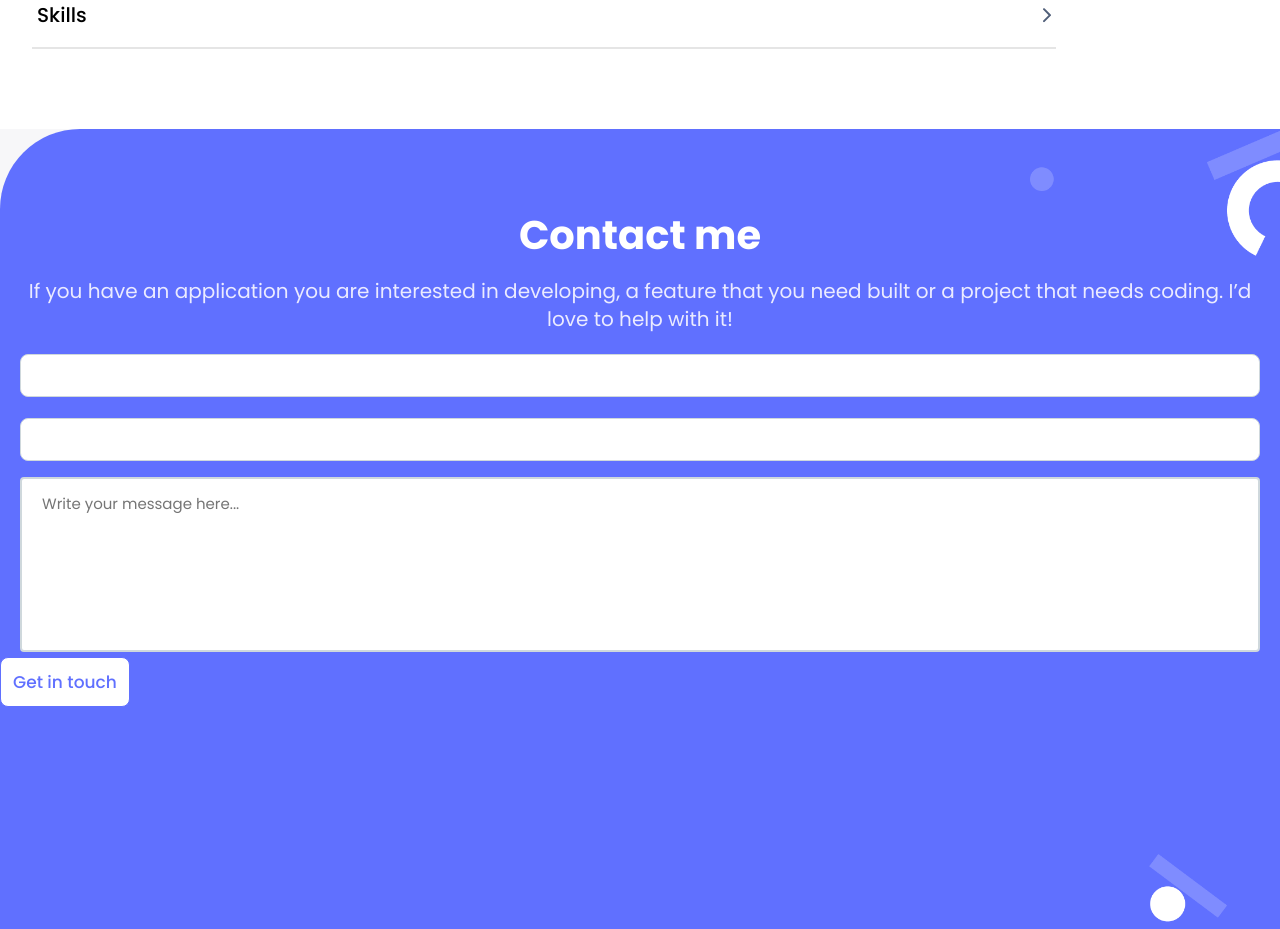
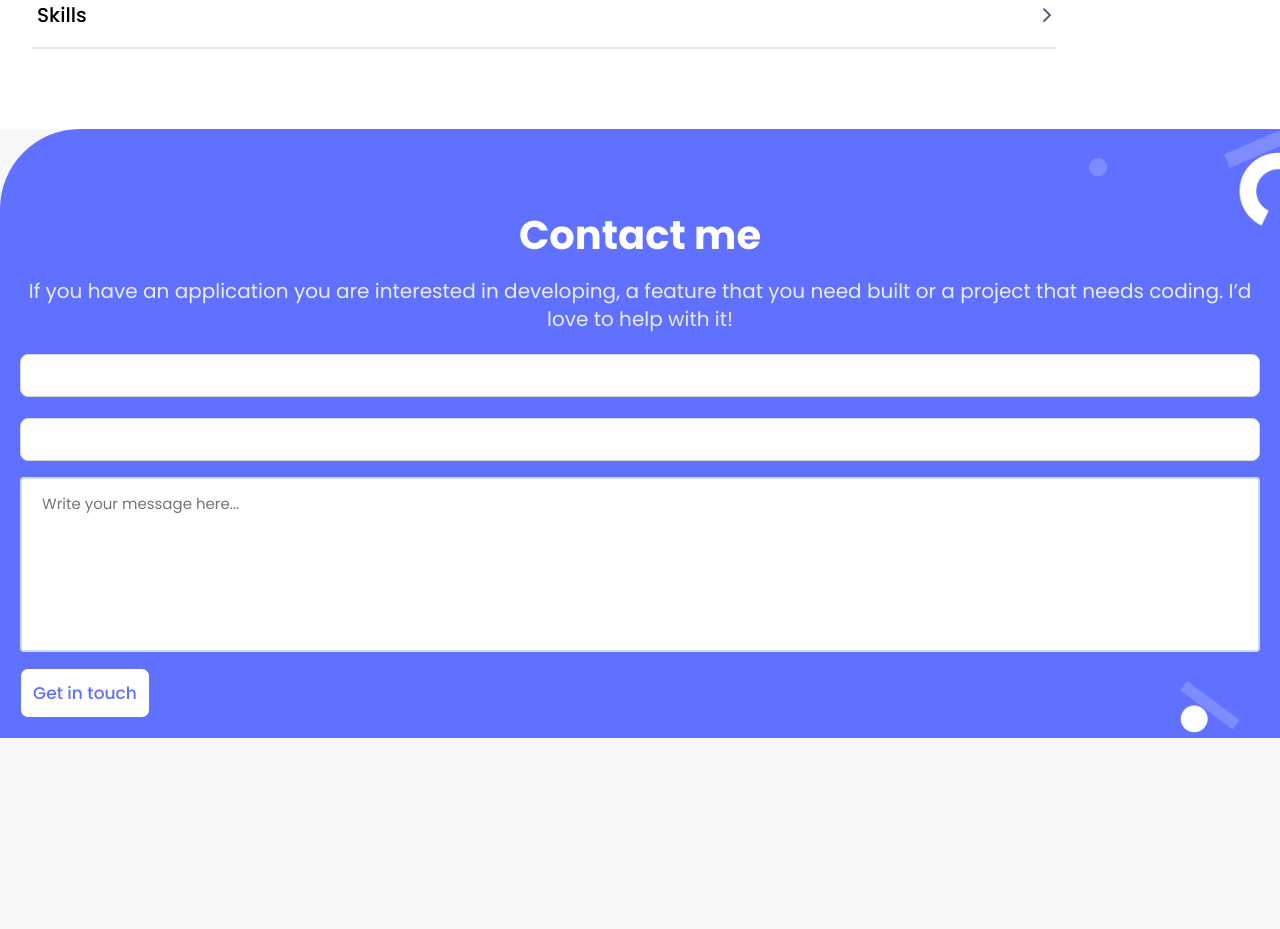
Before and after one commit to isume295/My_Portfolio, a website: page index.html in a window 1280 px wide. Shown: the part 6757-7686 px from the top of the page. After the commit the page ends 7495 px from the top, so only its background shows below. Drawn offline with Linux system fonts and the light colour scheme; a web font is replaced by a local one.

Commit message:
Update styles.css file

```diff
--- a/styles.css
+++ b/styles.css
@@ -289,12 +289,16 @@
 .contactMeMainContainer {
   background-color: rgb(96, 112, 255);
   width: 100%;
-  height: 100%;
+  height: auto;
   border-top-left-radius: 80px 80px;
   background-image: url(contact\ mg.png);
   background-repeat: no-repeat;
   background-size: contain;
   background-position: right 100%;
+  display: flex;
+  flex-direction: column;
+  gap: 1rem;
+  padding-bottom: 20px;
 }
 
 .contactContainer {
@@ -352,6 +356,10 @@
   line-height: 24px;
 }
 
+.contactMeBtn {
+  padding: 0 20px;
+}
+
 .contactContainer textarea:focus input:focus {
   outline: none;
   border-color: rgb(127, 140, 255);
```
